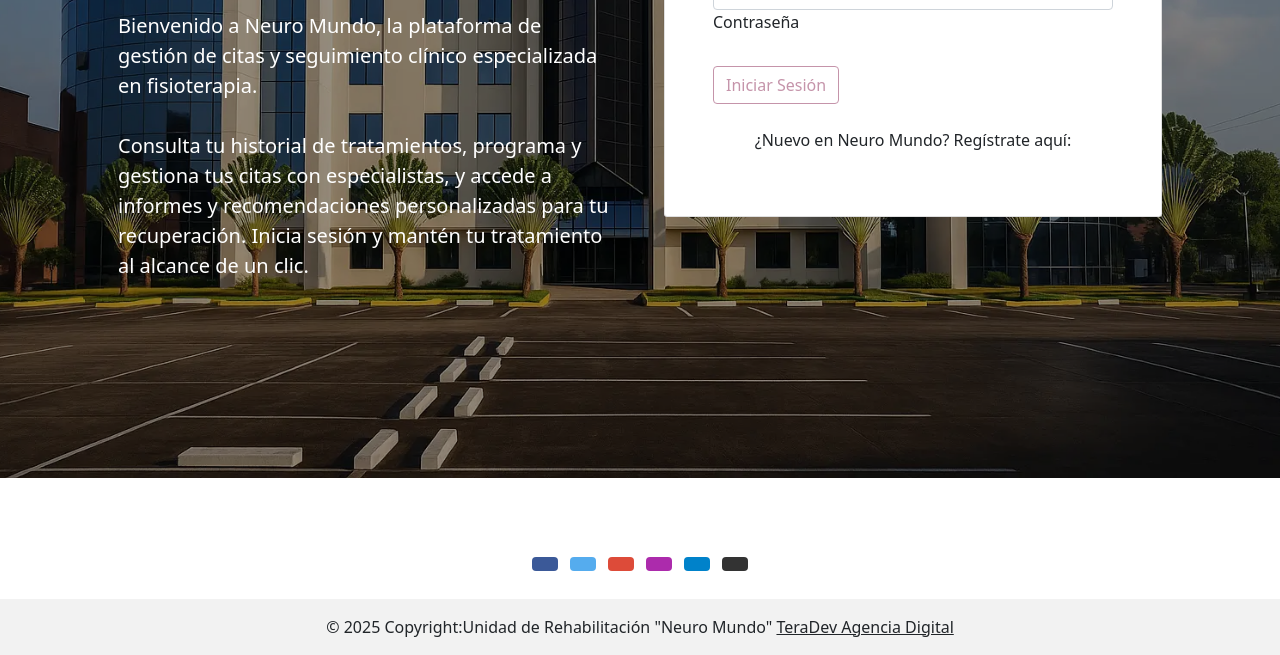
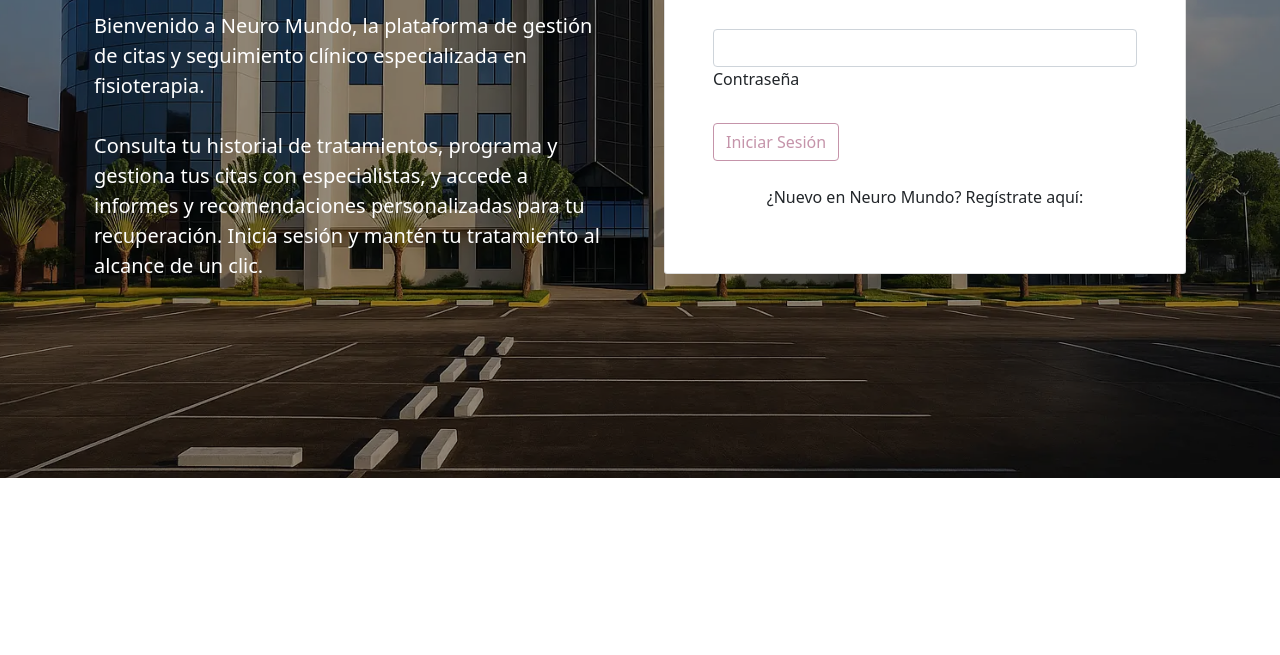
Before and after one commit to frederickteradev/fisiohyc, a plain HTML site: page login.html in a window 1280 px wide. Shown: the part 402-1057 px from the top of the page. After the commit the page ends 880 px from the top, so only its background shows below. Drawn offline with nearby package versions, Linux system fonts and the light colour scheme.

Commit message:
Actualizacion de inicio y login

```diff
--- a/login.html
+++ b/login.html
@@ -71,8 +71,8 @@
       </div>
     </nav>
 
-    <section class="heros-login py-5 mb-5 overflow-hidden">
-      <div class="container px-4 py-5 px-md-5 text-center text-lg-start my-5">
+    <section class="heros-login py-5">
+      <div class="container px-4 py-5 text-center text-lg-start my-5">
         <div class="row gx-lg-5 align-items-center mb-5">
           <div class="col-lg-6 mb-5 mb-lg-0" style="z-index: 10">
             <h1 class="my-5 display-5 text-white fw-bold ls-tight">
@@ -93,18 +93,17 @@
           <div class="col-lg-6 mb-5 mb-lg-0 position-relative">
             <div
               id="radius-shape-1"
-              class="position-absolute rounded-circle shadow-5-strong"
+              class="rounded-circle shadow-5-strong"
             ></div>
-            <div
-              id="radius-shape-2"
-              class="position-absolute shadow-5-strong"
-            ></div>
+            <div id="radius-shape-2" class="shadow-5-strong"></div>
 
             <div class="card bg-glass rounded-1">
               <div class="card-body px-4 py-5 px-md-5">
                 <form>
                   <!-- 2 column grid layout with text inputs for the first and last names -->
-                  <div class="row"></div>
+                  <div class="row">
+                    <h4 class="text-warning display-5 py-4">Iniciar sesión</h4>
+                  </div>
 
                   <!-- Email input -->
                   <div data-mdb-input-init class="form-outline mb-4">
@@ -153,87 +152,7 @@
         </div>
       </div>
     </section>
-    <!-- Section: Design Block -->
-    <footer class="text-center">
-      <!-- Grid container -->
-      <div class="p-4 pb-0">
-        <!-- Section: Social media -->
-        <div class="mb-4">
-          <!-- Facebook -->
-          <a
-            data-mdb-ripple-init
-            class="btn text-white btn-floating m-1"
-            style="background-color: #3b5998"
-            href="#!"
-            role="button"
-            ><i class="fab fa-facebook-f"></i
-          ></a>
 
-          <!-- Twitter -->
-          <a
-            data-mdb-ripple-init
-            class="btn text-white btn-floating m-1"
-            style="background-color: #55acee"
-            href="#!"
-            role="button"
-            ><i class="fab fa-twitter"></i
-          ></a>
-
-          <!-- Google -->
-          <a
-            data-mdb-ripple-init
-            class="btn text-white btn-floating m-1"
-            style="background-color: #dd4b39"
-            href="#!"
-            role="button"
-            ><i class="fab fa-google"></i
-          ></a>
-
-          <!-- Instagram -->
-          <a
-            data-mdb-ripple-init
-            class="btn text-white btn-floating m-1"
-            style="background-color: #ac2bac"
-            href="#!"
-            role="button"
-            ><i class="fab fa-instagram"></i
-          ></a>
-
-          <!-- Linkedin -->
-          <a
-            data-mdb-ripple-init
-            class="btn text-white btn-floating m-1"
-            style="background-color: #0082ca"
-            href="#!"
-            role="button"
-            ><i class="fab fa-linkedin-in"></i
-          ></a>
-          <!-- Github -->
-          <a
-            data-mdb-ripple-init
-            class="btn text-white btn-floating m-1"
-            style="background-color: #333333"
-            href="#!"
-            role="button"
-            ><i class="fab fa-github"></i
-          ></a>
-        </div>
-        <!-- Section: Social media -->
-      </div>
-      <!-- Grid container -->
-
-      <!-- Copyright -->
-      <div
-        class="text-center p-3"
-        style="background-color: rgba(0, 0, 0, 0.05)"
-      >
-        © 2025 Copyright:Unidad de Rehabilitación "Neuro Mundo"
-        <a class="text-body" href="https://wa.me/584262854197"
-          >TeraDev Agencia Digital</a
-        >
-      </div>
-      <!-- Copyright -->
-    </footer>
     <script>
       // JS para cambiar clase cuando se hace scroll
       const navbar = document.getElementById("mainNavbar");
```
Also changed, not shown: index.html (+4 -4 lines).
